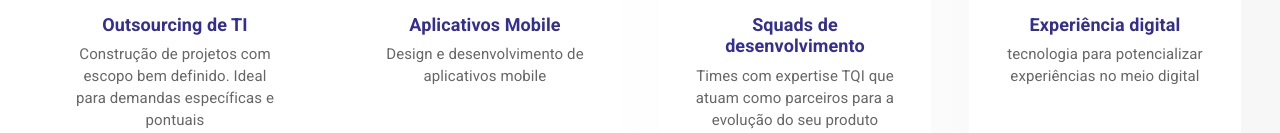
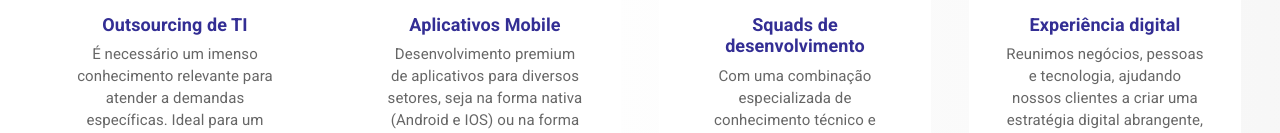
Before and after one commit to stellamaia/Dexidigital, a Vue app: page / in a window 1280 px wide. Shown: the part 810-943 px from the top of the page. Built offline with nearby package versions, Linux system fonts and the light colour scheme; what vue-the-mask would draw is missing.

Commit message:
Implementação de novos textos na Home

```diff
--- a/src/views/HomeView.vue
+++ b/src/views/HomeView.vue
@@ -35,7 +35,9 @@
             <div class="information-services">
               <h4 class="title-services">Outsourcing de TI</h4>
               <p class="description-services">
-                Construção de projetos com escopo bem definido. Ideal para demandas específicas e pontuais
+                É necessário um imenso conhecimento relevante para atender a demandas específicas. Ideal para um escopo
+                bem definido e à prova de falhas, é o que deve estar sendo discutido na mesa em um conjunto perfeito!
+
               </p>
             </div>
           </v-card-text>
@@ -47,7 +49,13 @@
           <v-card-text>
             <div class="information-services">
               <h4 class="title-services">Aplicativos Mobile</h4>
-              <p class="description-services">Design e desenvolvimento de aplicativos mobile
+              <p class="description-services">
+
+                Desenvolvimento premium de aplicativos para diversos
+                setores, seja na forma nativa (Android e IOS)
+                ou na forma híbrido (Flutter).<br>
+                Seguimos uma metodologia ágil que nos faz entregar as soluções de aplicativos desejadas dentro do prazo.
+
               </p>
             </div>
           </v-card-text>
@@ -59,8 +67,10 @@
           <v-card-text>
             <div class="information-services">
               <h4 class="title-services">Squads de desenvolvimento</h4>
-              <p class="description-services">Times com expertise TQI que atuam como parceiros para a evolução do seu
-                produto
+              <p class="description-services">
+                Com uma combinação especializada de conhecimento técnico e práticas recomendadas do setor, nosso time
+                ajuda os clientes a transformar sua jornada digital como planejamento adequado e execução competente da
+                estratégia de TI delineada.
               </p>
             </div>
           </v-card-text>
@@ -73,7 +83,10 @@
           <v-card-text>
             <div class="information-services">
               <h4 class="title-services">Experiência digital</h4>
-              <p class="description-services">tecnologia para potencializar experiências no meio digital
+              <p class="description-services">
+                Reunimos negócios, pessoas e tecnologia, ajudando nossos clientes a criar uma estratégia digital
+                abrangente, fornecendo insights sobre o cliente e ajudando-o a criar e aprimorar uma solução digital
+                amigável ao cliente.
               </p>
             </div>
           </v-card-text>
@@ -422,4 +435,5 @@ export default {
     display: flex !important;
     justify-content: center !important;
   }
-}</style>
+}
+</style>
```
